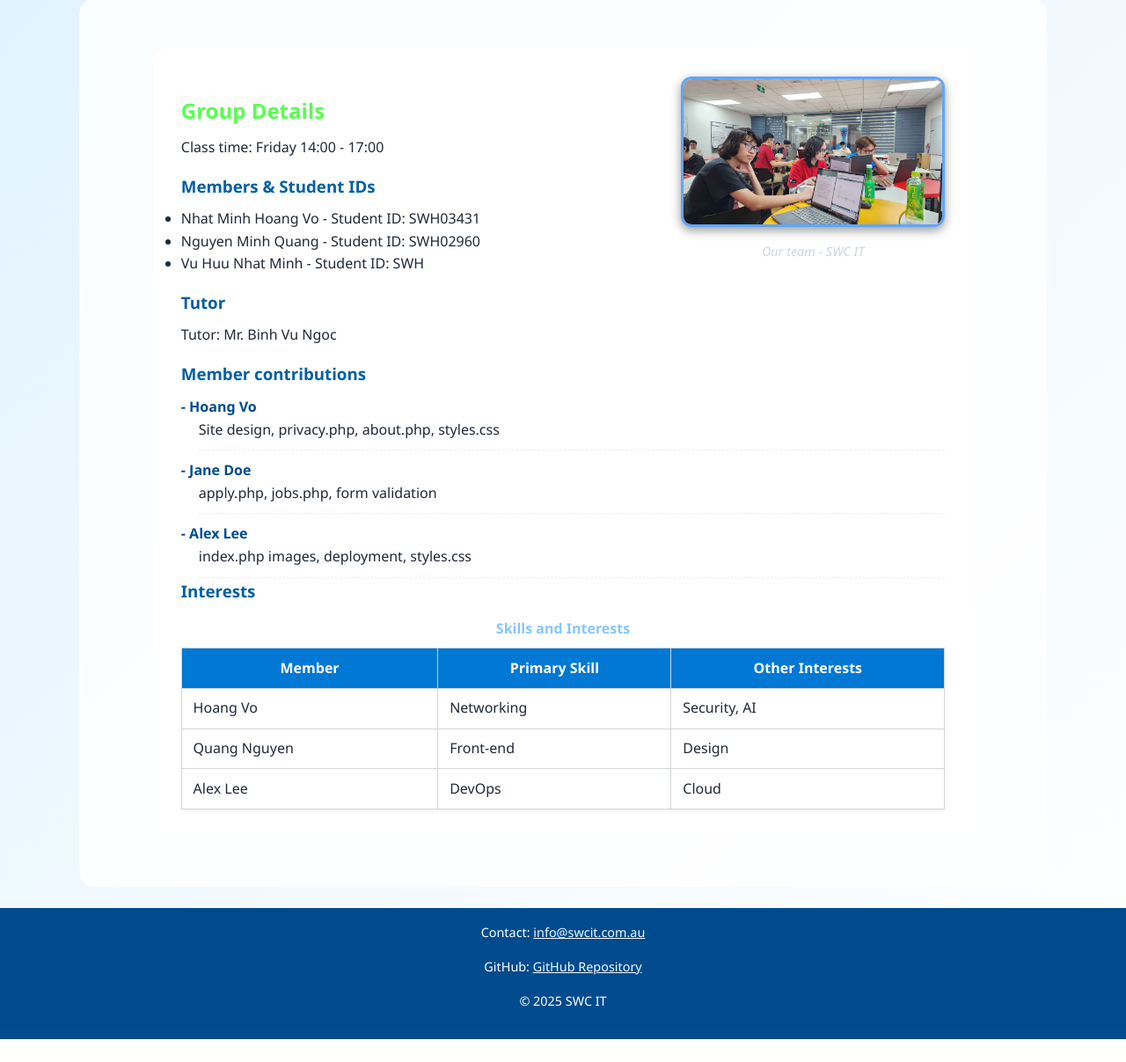
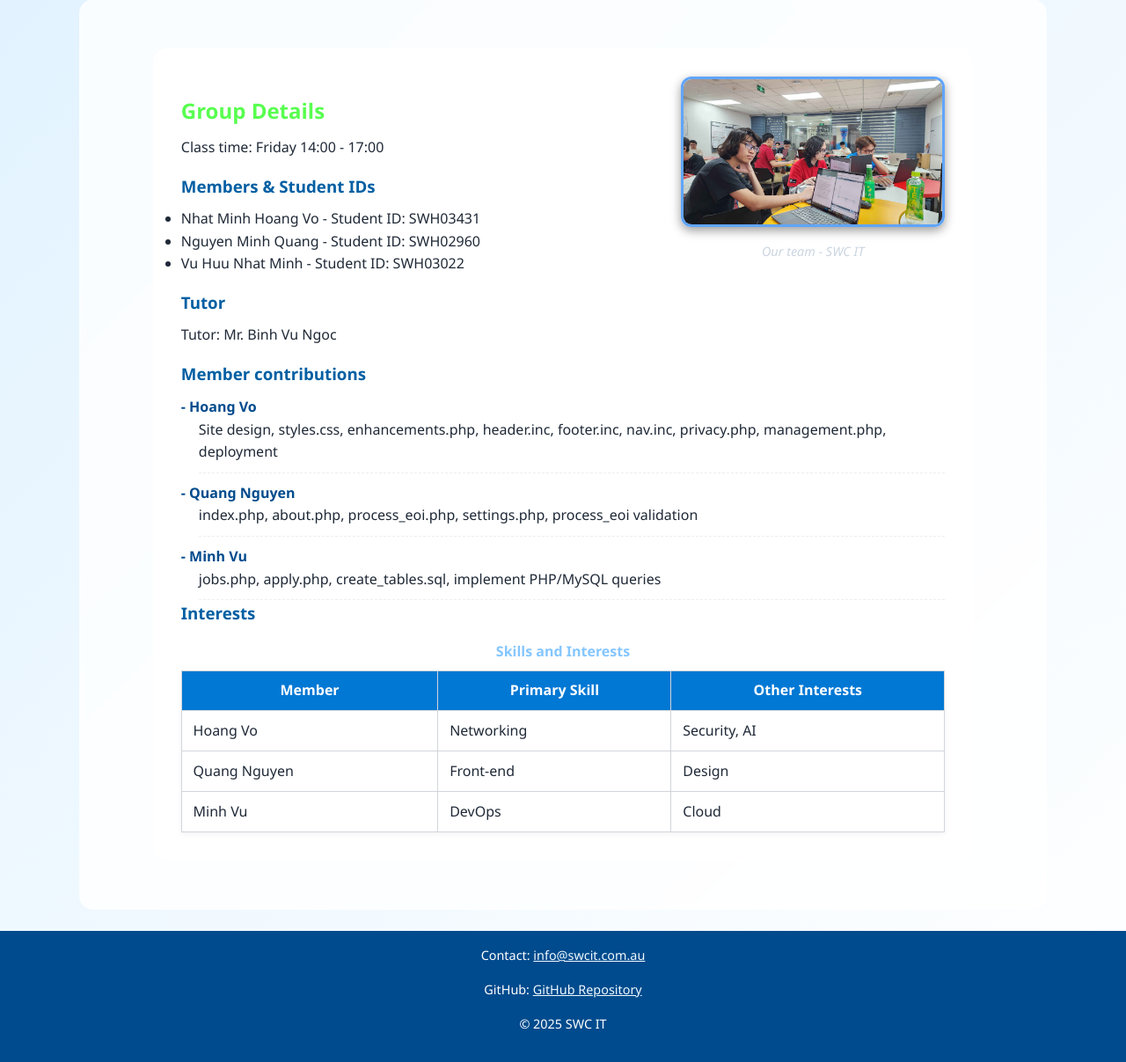
Before and after one commit to 106208088/project2, a PHP site: page /about.php in a window 1280 px wide. Shown: the part 159-1366 px from the top of the page at 88% size. Before the commit the page ends 1340 px from the top, so only its background shows below. Run offline with PHP 8.4, Linux system fonts and the light colour scheme.

Commit message:
Info update to about.php

```diff
--- a/about.php
+++ b/about.php
@@ -28,7 +28,7 @@ include_once 'header.inc';
       <ul class="nested">
         <li>Nhat Minh Hoang Vo - Student ID: SWH03431</li>
         <li>Nguyen Minh Quang - Student ID: SWH02960</li>
-        <li>Vu Huu Nhat Minh - Student ID: SWH</li>
+        <li>Vu Huu Nhat Minh - Student ID: SWH03022</li>
       </ul>
 
       <h3>Tutor</h3>
@@ -37,11 +37,11 @@ include_once 'header.inc';
       <h3>Member contributions</h3>
       <dl class="list">
         <dt>- Hoang Vo</dt>
-        <dd>Site design, privacy.php, about.php, styles.css</dd>
-        <dt>- Jane Doe</dt>
-        <dd>apply.php, jobs.php, form validation</dd>
-        <dt>- Alex Lee</dt>
-        <dd>index.php images, deployment, styles.css</dd>
+        <dd>Site design, styles.css, enhancements.php, header.inc, footer.inc, nav.inc, privacy.php, management.php, deployment</dd>
+        <dt>- Quang Nguyen</dt>
+        <dd>index.php, about.php, process_eoi.php, settings.php, process_eoi validation</dd>
+        <dt>- Minh Vu</dt>
+        <dd>jobs.php, apply.php, create_tables.sql, implement PHP/MySQL queries</dd>
       </dl>
     </section>
 
@@ -55,7 +55,7 @@ include_once 'header.inc';
         <tbody>
           <tr><td>Hoang Vo</td><td>Networking</td><td>Security, AI</td></tr>
           <tr><td>Quang Nguyen</td><td>Front-end</td><td>Design</td></tr>
-          <tr><td>Alex Lee</td><td>DevOps</td><td>Cloud</td></tr>
+          <tr><td>Minh Vu</td><td>DevOps</td><td>Cloud</td></tr>
         </tbody>
       </table>
     </section>
```
